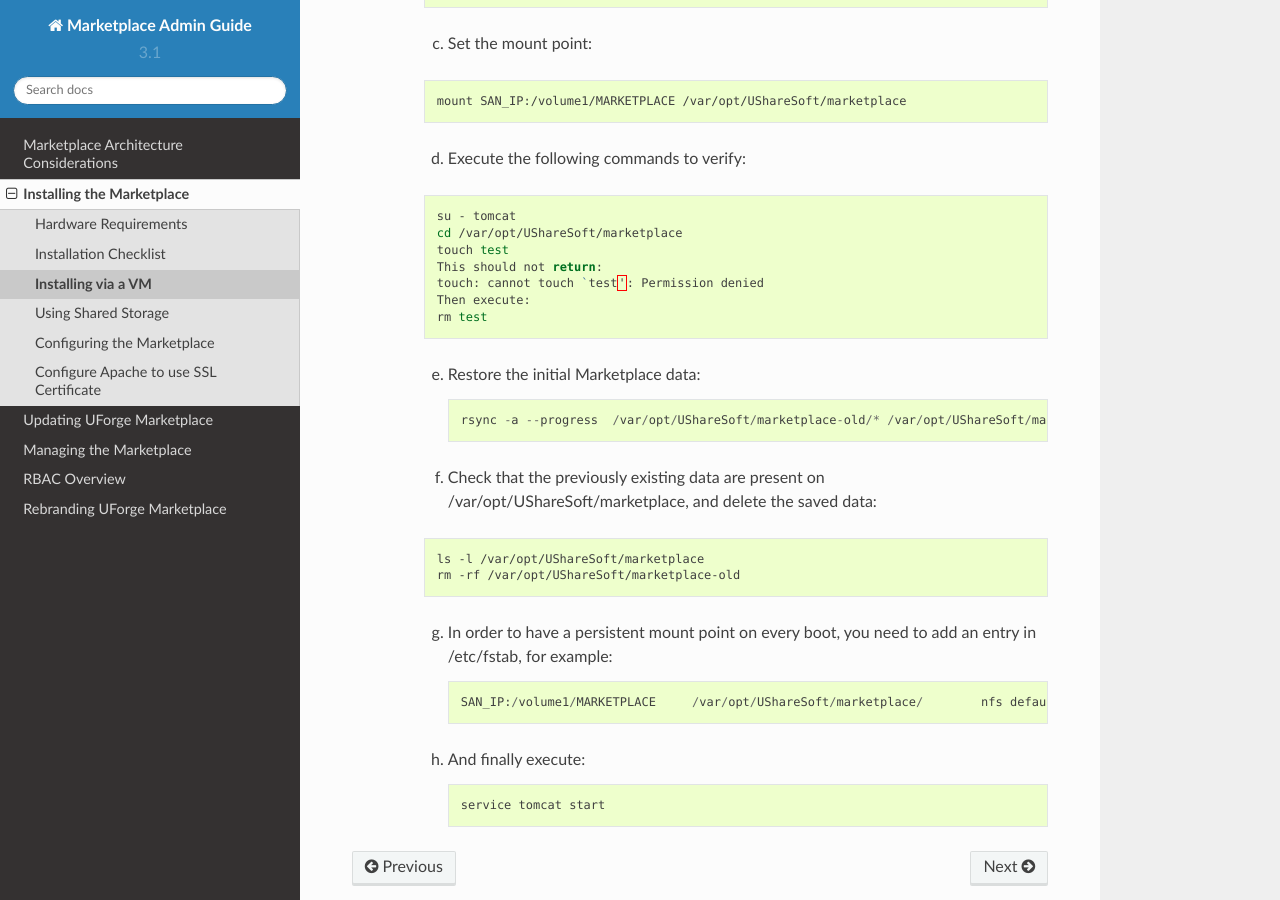
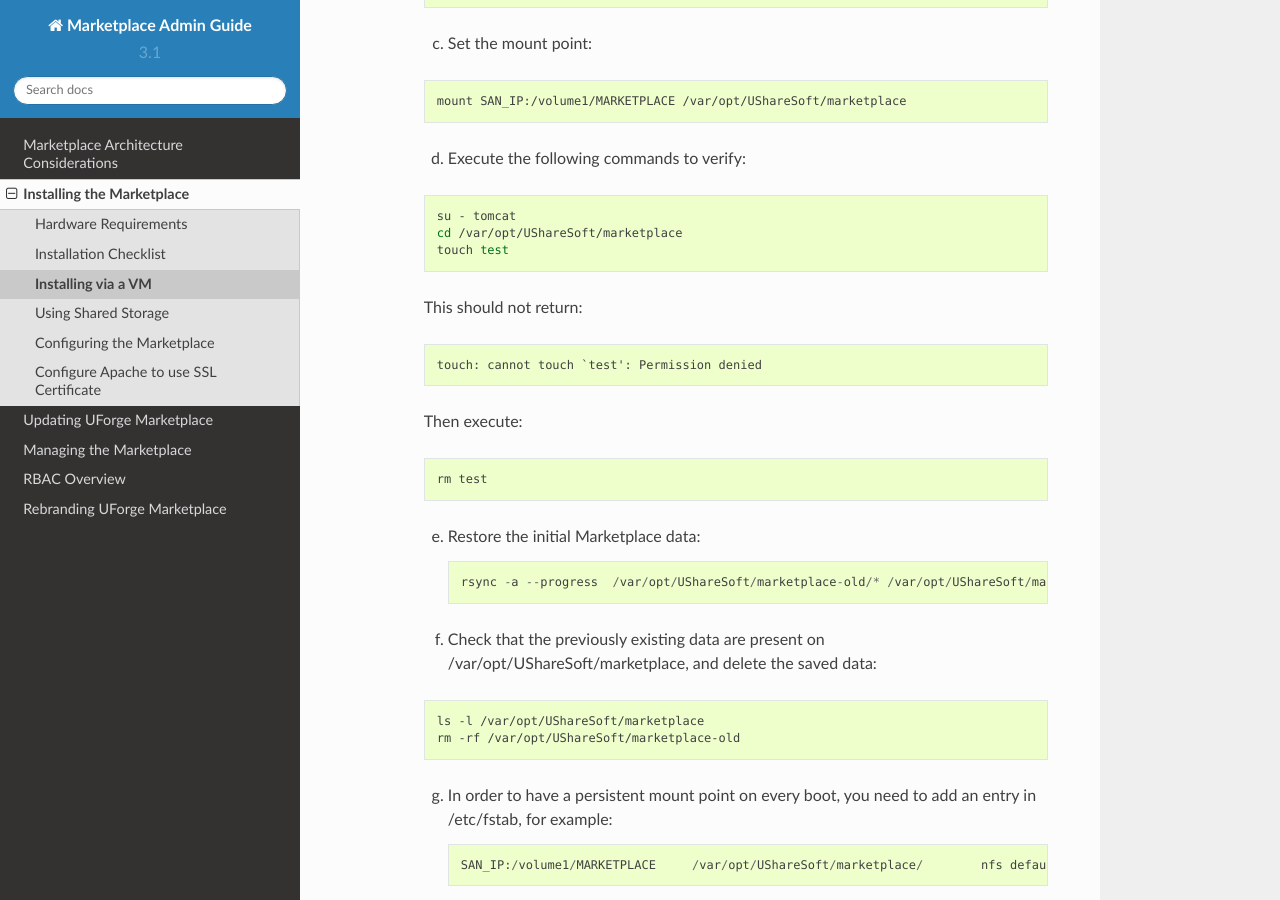
Before and after one commit to usharesoft/marketplace-docs, a Sphinx documentation site: the page built from admin/en/source/pages/install/install-steps.rst, in a window 1280 px wide and 900 px high, scrolled down 1321 px. Built offline with Sphinx 7.4.7 and the Read the Docs theme 2.0.0, drawn with Linux system fonts in a browser that asks for light colours.

Commit message:
fix error

```diff
--- a/admin/en/source/pages/install/install-steps.rst
+++ b/admin/en/source/pages/install/install-steps.rst
@@ -65,9 +65,13 @@
 			su - tomcat
 			cd /var/opt/UShareSoft/marketplace
 			touch test
-			This should not return:
+
+		This should not return::
+
 			touch: cannot touch `test': Permission denied
-			Then execute:
+
+		Then execute::
+
 			rm test
 
 		e. Restore the initial Marketplace data::
```
